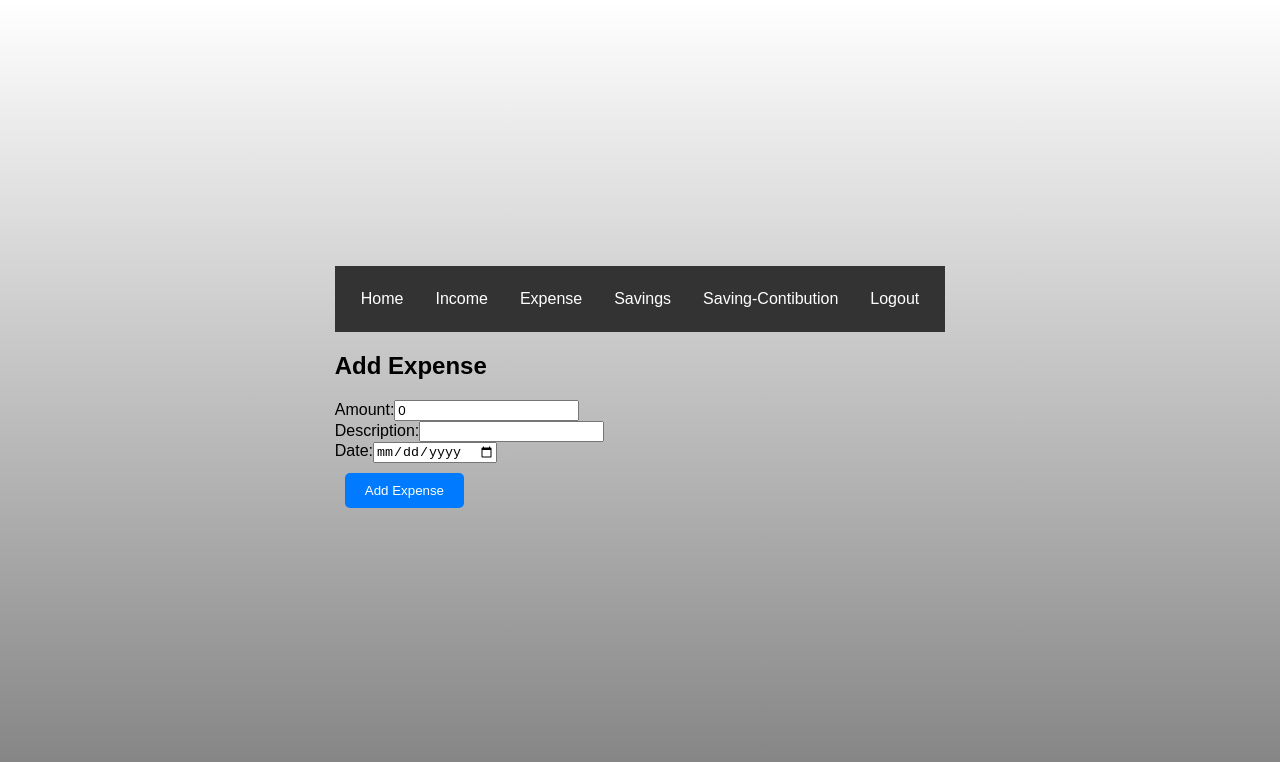
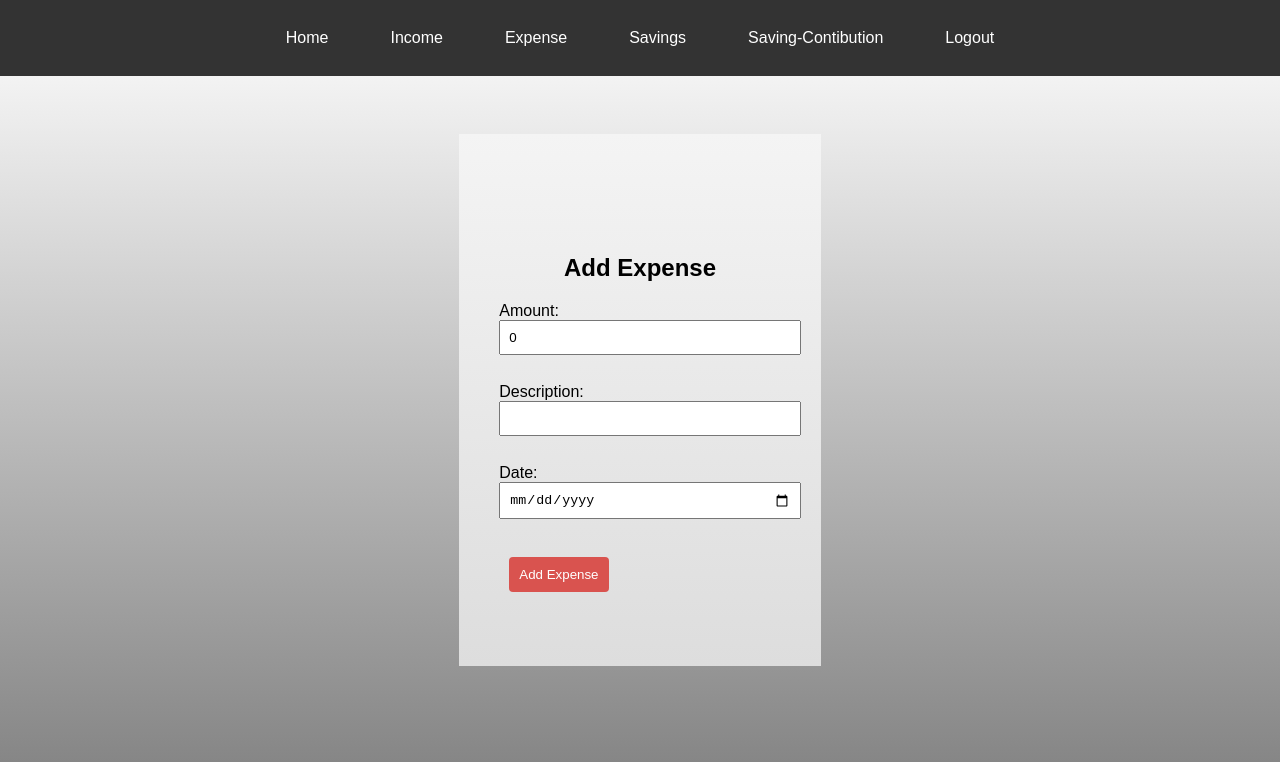
Before and after one commit to nandani-nikita/personal-finance-app, a React (Create React App) app: page /dashboard/expense in a window 1280 px wide. Shown: the top 762 px of the page. Built offline with nearby package versions, Linux system fonts and the light colour scheme.

Commit message:
fixed css

```diff
--- a/src/components/Dashboard.css
+++ b/src/components/Dashboard.css
@@ -1,12 +1,21 @@
 /* Define the main container styling */
 .dashboard-container {
-  font-family: Arial, sans-serif;
+  font-family: 'Arial', sans-serif;
+  background: linear-gradient(to bottom, #f4f4f4, #ddd);
+  padding: 20px;
 }
 
 /* Style the header */
 header {
+  position: fixed;
+  top: 0;
+  left: 0;
+  width: 100%;
   background-color: #333;
-  padding: 10px;
+  color: #fff;
+  padding: 15px 0; /* Adjusted padding */
+  text-align: center; /* Center text within the header */
+  z-index: 1000; /* Ensure the header stays on top of other elements */
 }
 
 /* Style the navigation bar */
@@ -15,26 +24,29 @@ nav ul {
   margin: 0;
   padding: 0;
   overflow: hidden;
+  display: flex; /* Use flexbox to align the list items horizontally */
 }
 
 /* Style the navigation bar list items */
-nav li {
-  float: left;
+nav {
+  display: flex;
+  justify-content: center;
 }
 
 /* Style the navigation bar links */
 nav a {
   display: block;
-  color: white;
+  color: #fff;
   text-align: center;
   padding: 14px 16px;
   text-decoration: none;
+  transition: background-color 0.3s, color 0.3s;
 }
 
-/* Add a hover effect to the links */
+/* Add a subtle hover effect to the links */
 nav a:hover {
   background-color: #ddd;
-  color: black;
+  color: #333;
 }
 
 /* Clear floats after the list items */
@@ -43,3 +55,9 @@ nav:after {
   display: table;
   clear: both;
 }
+
+nav li {
+  margin: 0 15px; /* Adjust the spacing between li elements */
+  float: none; /* Remove the float property */
+  display: inline-block; /* Make li elements behave like inline-block */
+}
--- a/src/components/Expense.css
+++ b/src/components/Expense.css
@@ -0,0 +1,59 @@
+/* Define the main container styling */
+.expense-container {
+    max-width: 800px;
+    margin: 60px auto 20px;
+    padding: 20px;
+    font-family: 'Arial', sans-serif;
+  }
+
+  /* Style the form headings */
+  .expense-container h2 {
+    text-align: center;
+    margin-bottom: 20px;
+  }
+
+  /* Style the sub-headings */
+  .expense-container h3 {
+    margin-top: 30px;
+  }
+
+  /* Style the form fields */
+  .expense-container label {
+    display: block;
+    margin-bottom: 8px;
+  }
+
+  .expense-container input {
+    width: 100%;
+    padding: 8px;
+    margin-bottom: 20px;
+  }
+
+  /* Style the submit button */
+  .expense-container button {
+    padding: 10px;
+    background-color: #d9534f; /* Adjusted color to differentiate from income */
+    color: #fff;
+    border: none;
+    border-radius: 4px;
+    cursor: pointer;
+  }
+
+  .expense-container button:hover {
+    background-color: #c9302c; /* Adjusted hover color */
+  }
+
+  /* Style the expense details section */
+  .expense-container ul {
+    list-style: none;
+    padding: 0;
+  }
+
+  .expense-container li {
+    padding: 10px;
+    border-bottom: 1px solid #ccc;
+  }
+
+  .expense-container p {
+    margin: 4px 0;
+  }
--- a/src/components/Home.css
+++ b/src/components/Home.css
@@ -1,7 +1,7 @@
 /* Define the main container styling */
 .home-container {
     max-width: 800px;
-    margin: 0 auto;
+    margin: 60px auto 20px;
     padding: 20px;
     font-family: Arial, sans-serif;
   }
--- a/src/components/Income.css
+++ b/src/components/Income.css
@@ -1,7 +1,7 @@
 /* Define the main container styling */
 .income-container {
     max-width: 800px;
-    margin: 0 auto;
+    margin: 60px auto 20px;
     padding: 20px;
     font-family: Arial, sans-serif;
   }
--- /dev/null
+++ b/src/components/Logout.css
@@ -0,0 +1,33 @@
+/* Define the main container styling */
+.logout-container {
+    max-width: 400px;
+    margin: 0 auto;
+    padding: 20px;
+    font-family: 'Arial', sans-serif;
+  }
+
+  /* Style the form headings */
+  .logout-container h2 {
+    text-align: center;
+    margin-bottom: 20px;
+  }
+
+  /* Style the logout message */
+  .logout-container p {
+    margin-bottom: 20px;
+  }
+
+  /* Style the logout button */
+  .logout-container button {
+    width: 100%;
+    padding: 10px;
+    background-color: #d9534f;
+    color: #fff;
+    border: none;
+    border-radius: 4px;
+    cursor: pointer;
+  }
+
+  .logout-container button:hover {
+    background-color: #c9302c;
+  }
--- a/src/components/Logout.js
+++ b/src/components/Logout.js
@@ -1,4 +1,5 @@
 import React from 'react';
+import './Logout.css'; // Import your CSS file
 
 function Logout() {
   const handleLogout = () => {
@@ -11,7 +12,7 @@ function Logout() {
   };
 
   return (
-    <div>
+    <div className="logout-container">
       <h2>Logout</h2>
       <p>Are you sure you want to log out?</p>
       <button onClick={handleLogout}>Logout</button>
--- a/src/components/SavingContributions.css
+++ b/src/components/SavingContributions.css
@@ -1,7 +1,7 @@
 /* Define the main container styling */
 .contributions-container {
     max-width: 800px;
-    margin: 0 auto;
+    margin: 60px auto 20px;
     padding: 20px;
     font-family: Arial, sans-serif;
   }
--- a/src/components/SavingGoals.css
+++ b/src/components/SavingGoals.css
@@ -1,20 +1,16 @@
 /* Define the main container styling */
 .savings-goals-container {
   max-width: 800px;
-    margin: 0 auto;
+  margin: 60px auto 20px; /* Add top margin to account for the fixed header */
   padding: 20px;
-    font-family: Arial, sans-serif;
+  font-family: 'Arial', sans-serif;
 }
+
 
 /* Style the form headings */
 .savings-goals-container h2 {
   text-align: center;
   margin-bottom: 20px;
-  }
-
-  /* Style the sub-headings */
-  .savings-goals-container h3 {
-    margin-top: 30px;
 }
 
 /* Style the form fields */
@@ -32,7 +28,7 @@
 /* Style the submit button */
 .savings-goals-container button {
   padding: 10px;
-    background-color: #007bff;
+  background-color: #5bc0de; /* Adjusted color */
   color: #fff;
   border: none;
   border-radius: 4px;
@@ -40,10 +36,10 @@
 }
 
 .savings-goals-container button:hover {
-    background-color: #0056b3;
+  background-color: #46b8da; /* Adjusted hover color */
 }
 
-  /* Style the savings goals details section */
+/* Style the savings goals section */
 .savings-goals-container ul {
   list-style: none;
   padding: 0;
--- a/src/components/Savings.js
+++ b/src/components/Savings.js
@@ -1,5 +1,5 @@
 import React, { useState, useEffect } from 'react';
-import './SavingGoals.css';
+import './SavingGoals.css'
 
 
 function SavingsGoals() {
@@ -110,7 +110,7 @@ function SavingsGoals() {
   }, []);
 
   return (
-    <div>
+    <div className='savings-goals-container'>
       <h2>Add Savings Goal</h2>
       <div>
         <form onSubmit={editingSavingsGoalId !== null ? handleUpdate : handleSubmit}>
--- a/src/index.css
+++ b/src/index.css
@@ -1,4 +1,5 @@
 body {
+  height: 100%;
   margin: 0;
   font-family: -apple-system, BlinkMacSystemFont, 'Segoe UI', 'Roboto', 'Oxygen',
     'Ubuntu', 'Cantarell', 'Fira Sans', 'Droid Sans', 'Helvetica Neue',
```
Lines whose indentation alone changed are shown as unchanged.
